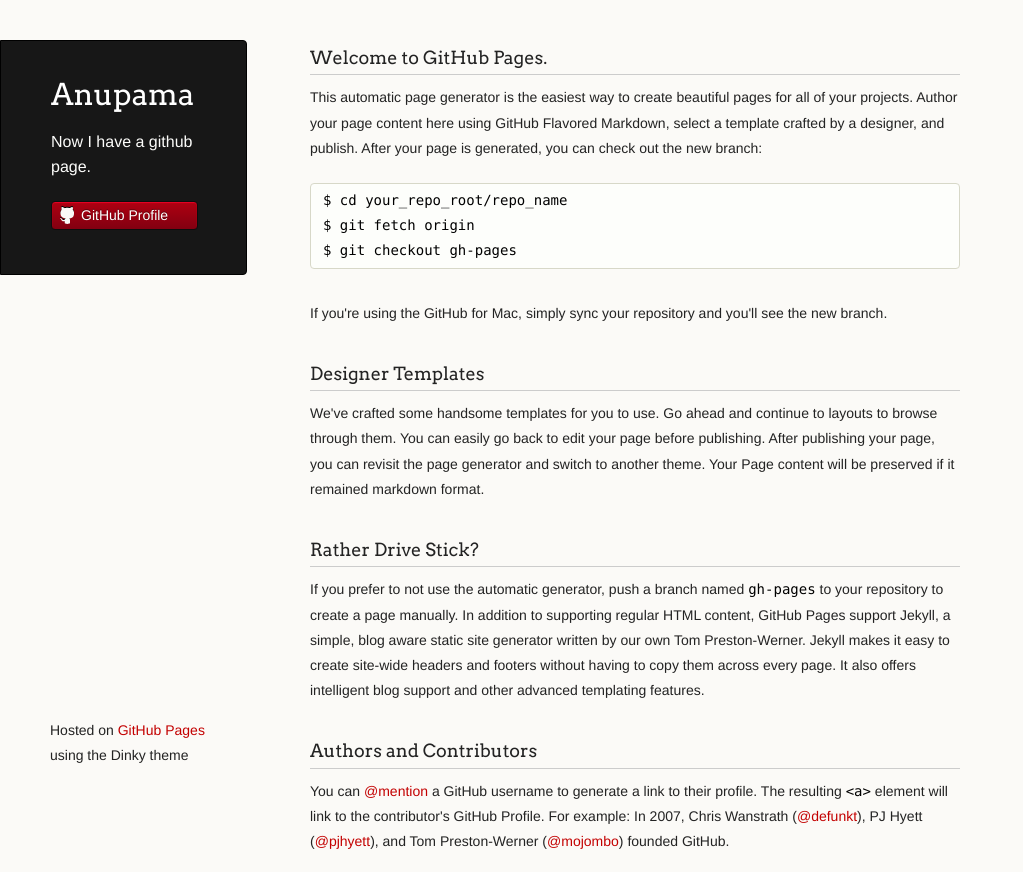
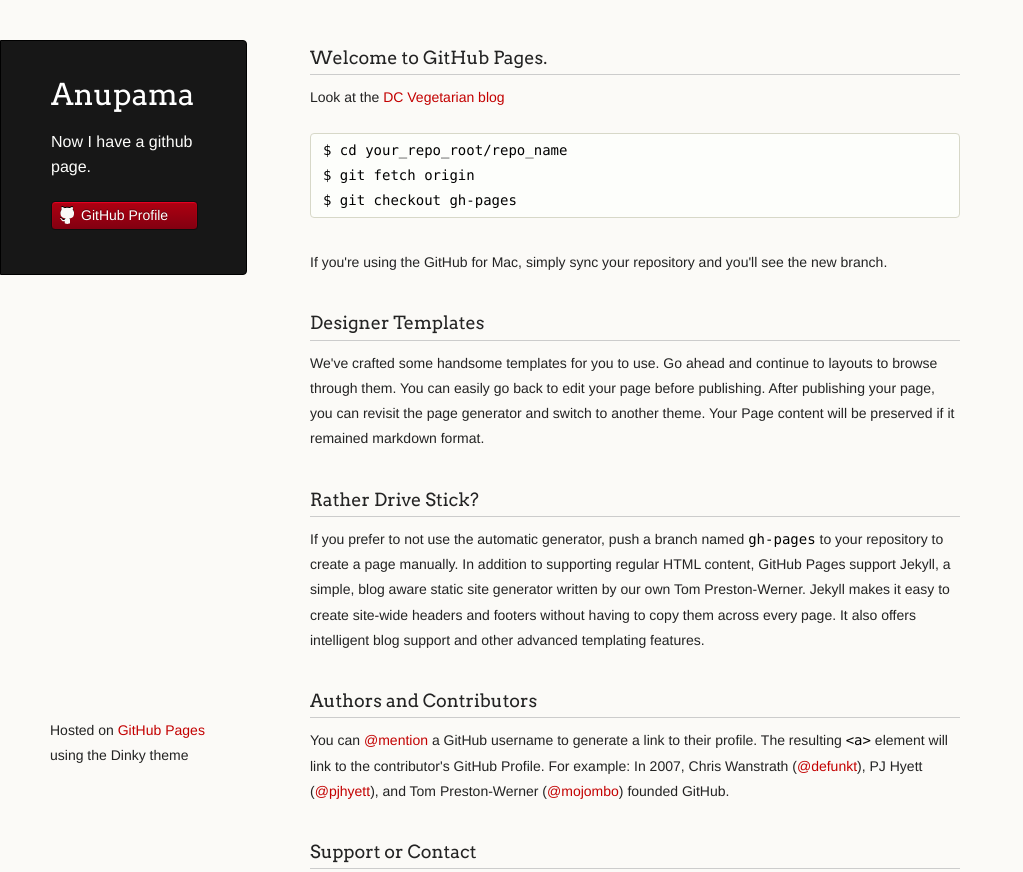
Before and after one commit to apillalamarri/apillalamarri.github.io, a plain HTML site: page index.html in a window 1280 px wide. Shown: the top 872 px of the page, without its empty margins (0-1023 px from the left). Drawn offline with Linux system fonts and the light colour scheme.

Commit message:
Update index.html

```diff
--- a/index.html
+++ b/index.html
@@ -30,7 +30,7 @@
         <h3>
 <a name="welcome-to-github-pages" class="anchor" href="#welcome-to-github-pages"><span class="octicon octicon-link"></span></a>Welcome to GitHub Pages.</h3>
 
-<p>This automatic page generator is the easiest way to create beautiful pages for all of your projects. Author your page content here using GitHub Flavored Markdown, select a template crafted by a designer, and publish. After your page is generated, you can check out the new branch:</p>
+<p>Look at the <a href="http://dcvegetarian.wordpress.com/">DC Vegetarian blog</a></p>
 
 <pre><code>$ cd your_repo_root/repo_name
 $ git fetch origin
```
